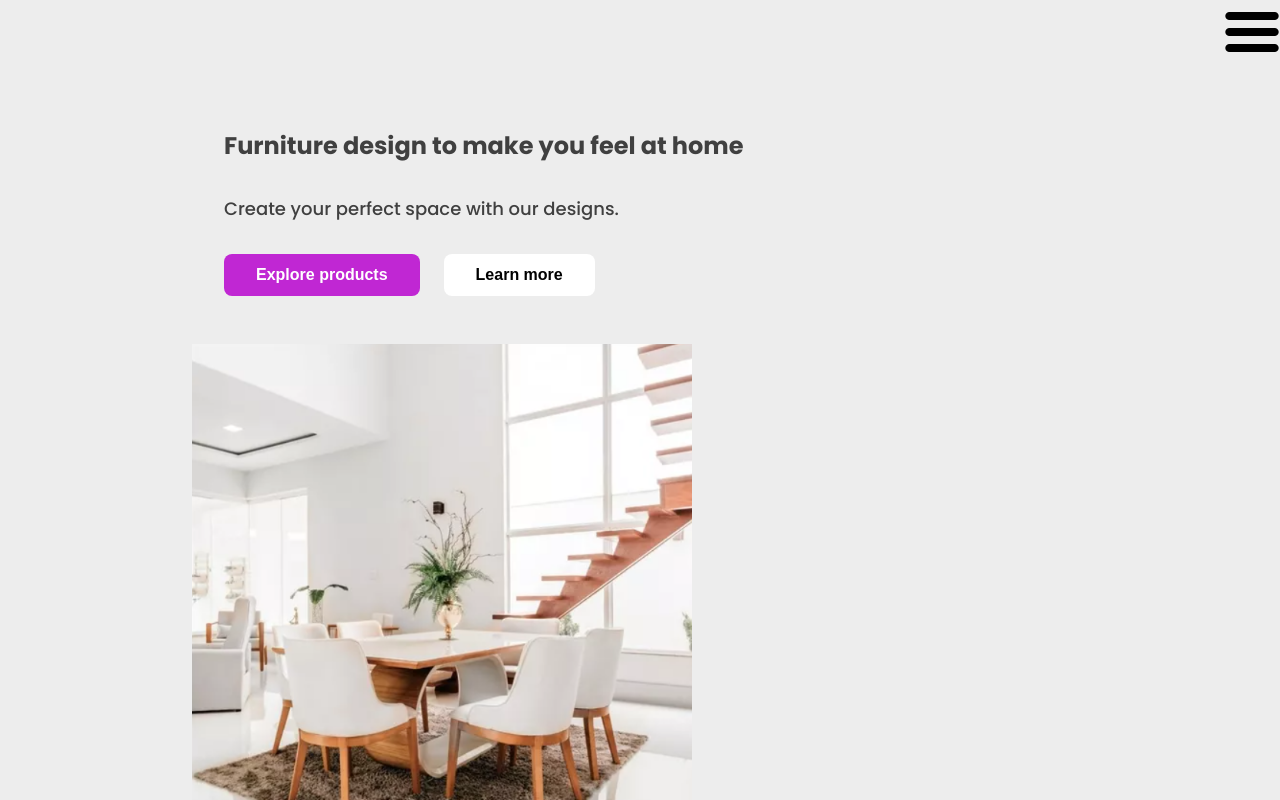
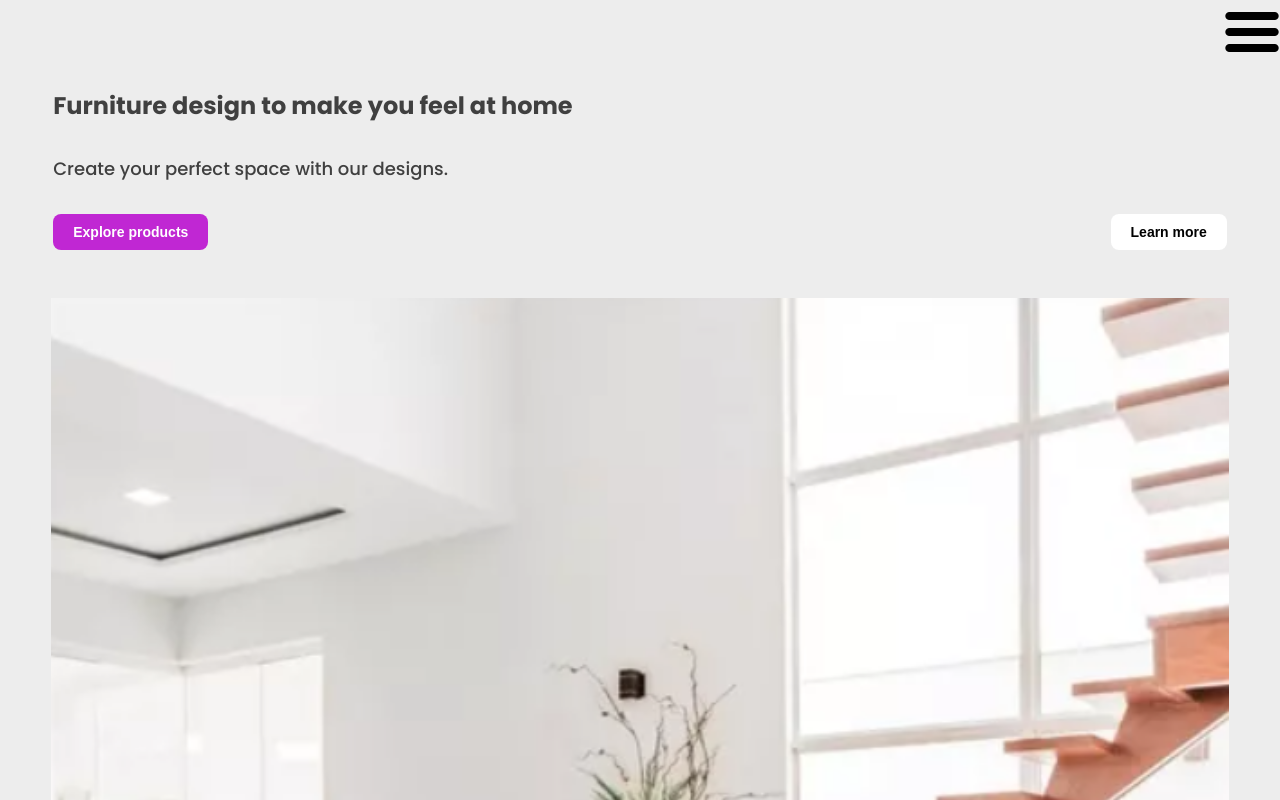
Before and after one commit to dariojularic/x-shopper-dream-e-commerce, a React (Vite) app: page / in a window 1280 px wide. Shown: the top 800 px of the page. Built offline with nearby package versions, Linux system fonts and the light colour scheme.

Commit message:
Add style

```diff
--- a/src/components/Button.css
+++ b/src/components/Button.css
@@ -29,3 +29,13 @@
   transition-duration: 0.3s;
   background-color: rgb(224, 224, 224);
 }
+
+@media (max-width: 80rem) {
+  .btn {
+    border-radius: 0.8rem;
+    border: none;
+    padding: 1rem 2rem;
+    font-size: 1.4rem;
+    font-weight: 700;
+  }
+}
--- a/src/pages/Home/Home.css
+++ b/src/pages/Home/Home.css
@@ -98,4 +98,27 @@ section {
     font-size: 1.8rem;
     font-weight: 500;
   }
+
+  section {
+    width: 92%
+  }
+
+  .home-header-container {
+    margin: 0 .2rem 4rem .2rem;
+    display: flex;
+    flex-direction: column;
+    gap: 3.2rem;
+    padding: .8rem 0;
+  }
+
+  .home1-img {
+    width: 100%;
+    height: 100%;
+  }
+
+  .home-buttons-container {
+    display: flex;
+    justify-content: space-between;
+    gap: 0;
+  }
 }
```
